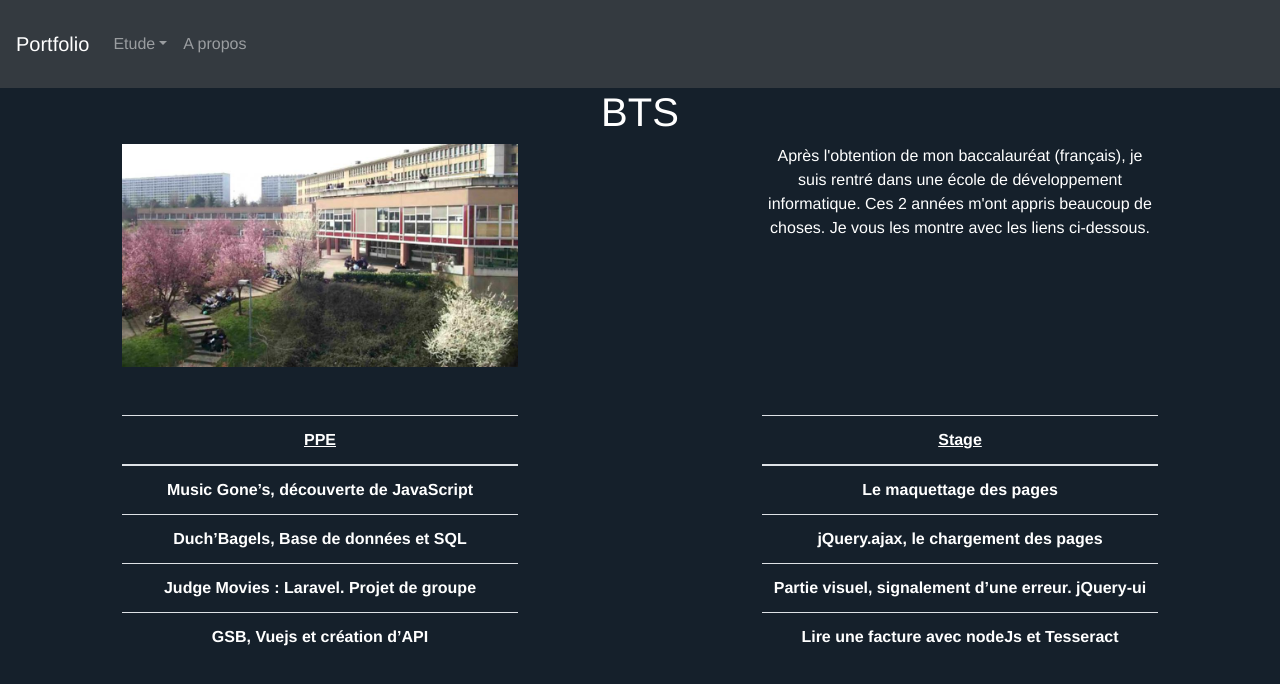
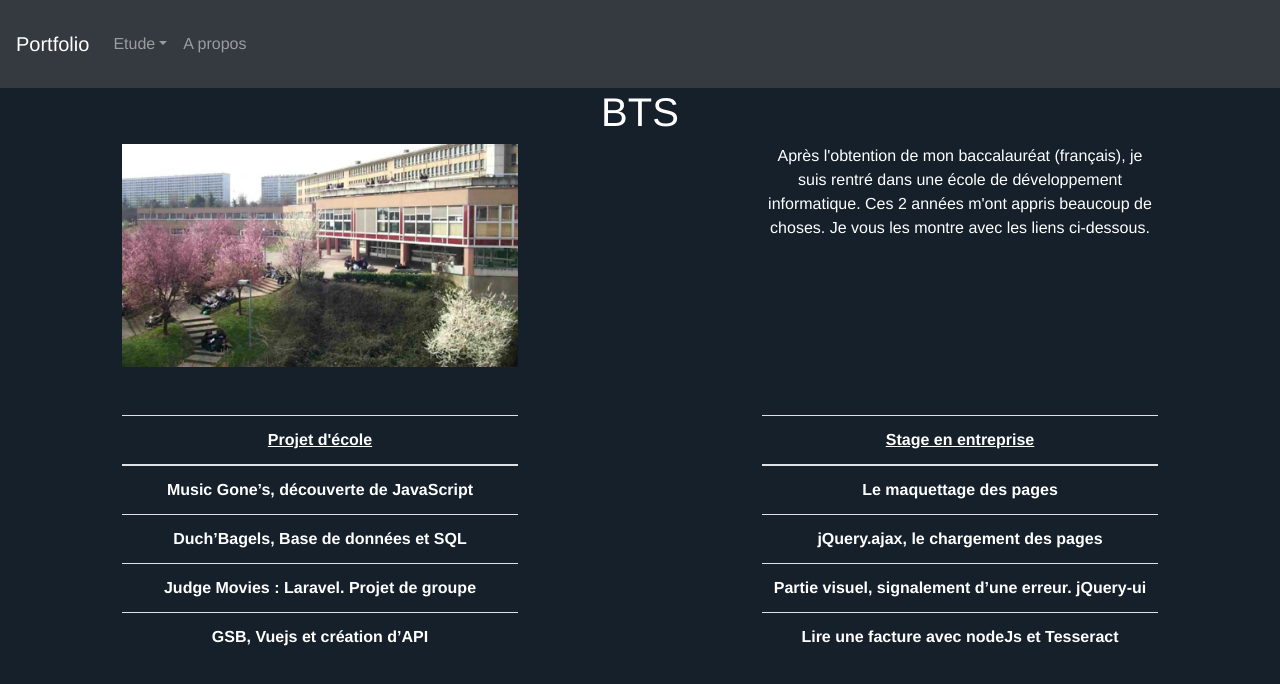
Before and after one commit to Kyowdem/Portfolio, a Vue app: page /etude/BTS in a window 1280 px wide. Shown: the top 684 px of the page. Built offline with nearby package versions, Linux system fonts and the light colour scheme.

Commit message:
add title for Table

```diff
--- a/src/components/Table.vue
+++ b/src/components/Table.vue
@@ -3,7 +3,7 @@
     <table class="table table-hover" :name="name">
       <thead>
         <tr>
-          <th>{{name}}</th>
+          <th class="table-school">{{title || name}}</th>
         </tr>
       </thead>
       <tbody>
@@ -18,7 +18,8 @@
 <script>
 export default {
   props: {
-    name: String
+    name: String,
+    title: String
   },
   data() {
     return {
@@ -38,4 +39,10 @@ export default {
 </script>
 
 <style>
+thead th.table-school {
+  text-align: center;
+  text-decoration: underline;
+  cursor: default;
+  user-select: none
+}
 </style>
--- a/src/components/stage&PPE.vue
+++ b/src/components/stage&PPE.vue
@@ -253,10 +253,4 @@ AOS.init();
   margin-top: 4rem;
 }
 
-thead th {
-  text-align: center;
-  text-transform: capitalize;
-  text-decoration: underline;
-  cursor: default;
-}
 </style>
--- a/src/views/Etude.vue
+++ b/src/views/Etude.vue
@@ -8,11 +8,11 @@
         class="row justify-content-md-around activitiesList"
       >
         <div class="col-md-6 col-lg-4">
-          <Table name="PPE"></Table>
+          <Table name="PPE" title="Projet d'école"></Table>
         </div>
 
         <div class="col-md-6 col-lg-4">
-          <Table name="stage"></Table>
+          <Table name="stage" title="Stage en entreprise"></Table>
         </div>
       </div>
 
@@ -77,13 +77,6 @@ export default {
 </script>
 
 <style>
-thead th {
-  text-align: center;
-  text-transform: capitalize;
-  text-decoration: underline;
-  cursor: default;
-}
-
 div.activitiesList {
   margin-top: 3em;
 }
```
